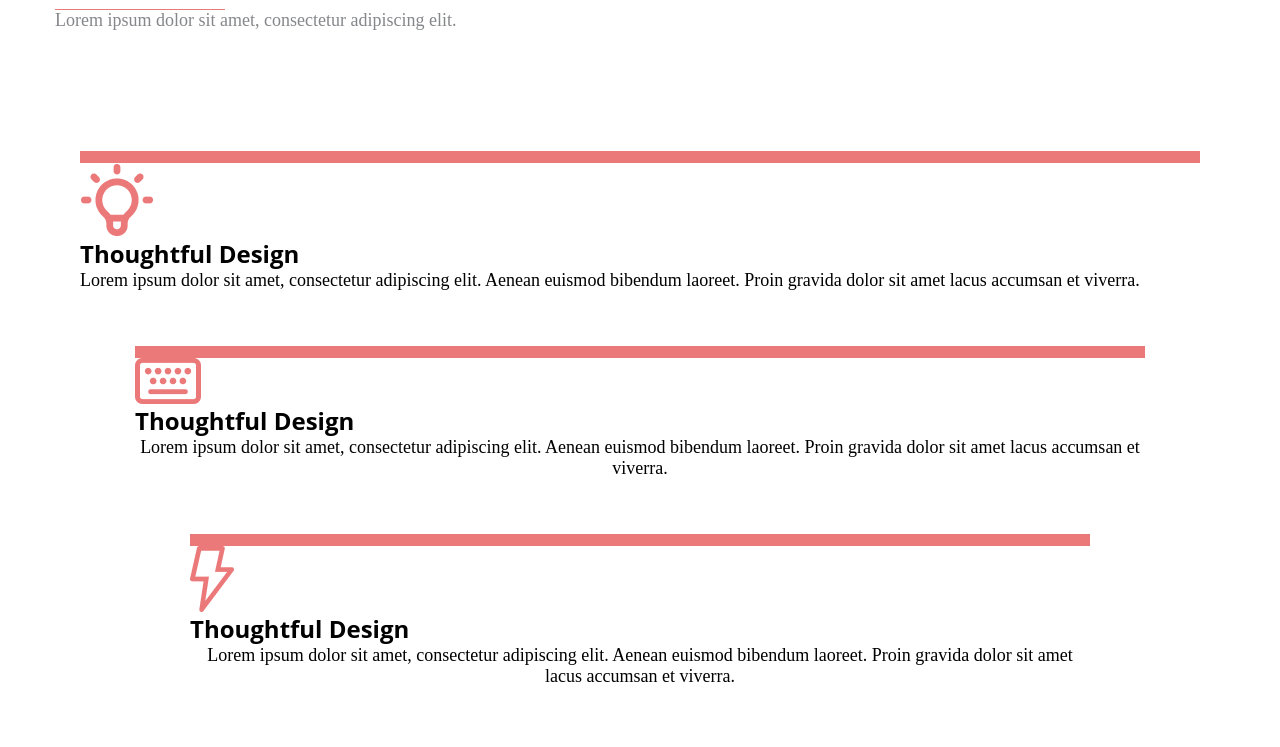
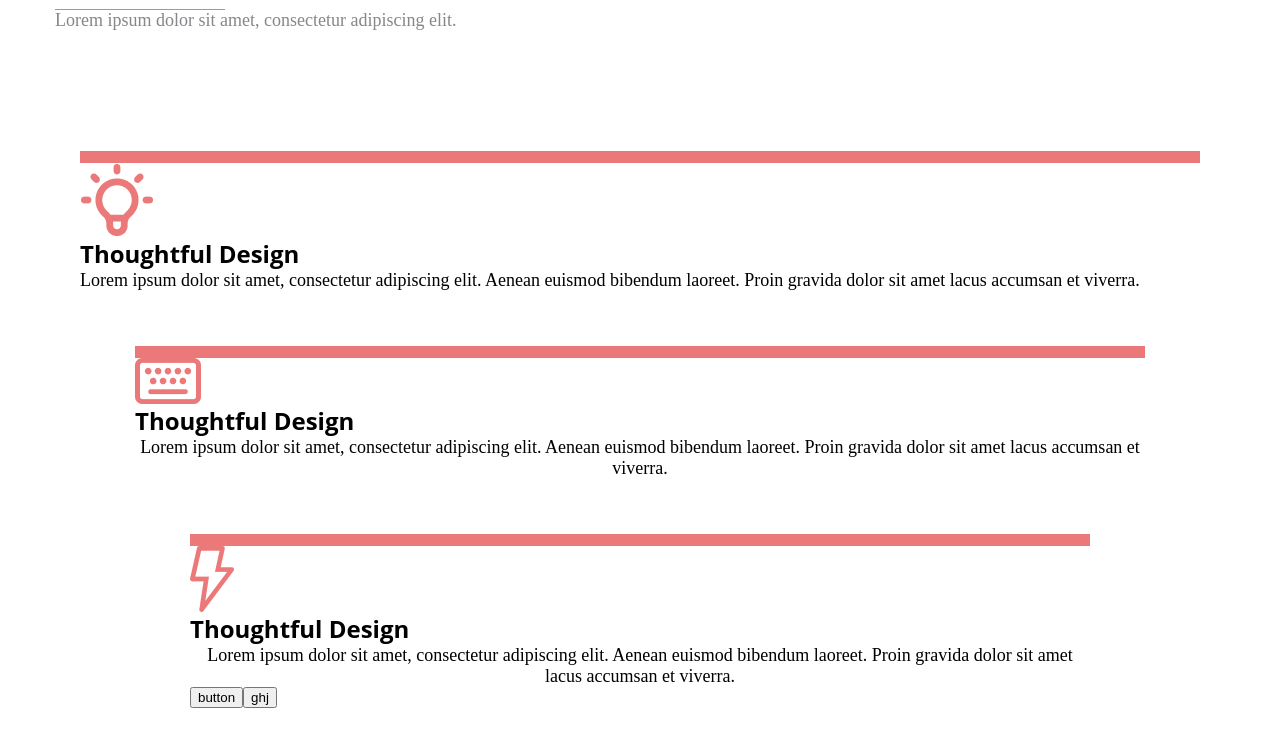
Before and after one commit to Denis171186/demo, a plain HTML site: page index.html in a window 1280 px wide. Shown: the part 71-818 px from the top of the page. Drawn offline with Linux system fonts and the light colour scheme.

Commit message:
Second commit

```diff
--- a/index.html
+++ b/index.html
@@ -37,6 +37,8 @@
                         <div class="item-awesome__title">Thoughtful Design</div>
                         <div class="item-awesome__text">Lorem ipsum dolor sit amet, consectetur adipiscing elit. Aenean euismod bibendum laoreet. Proin gravida dolor sit amet lacus accumsan et viverra.</div>
                 </div>
+                <button>button</button>
+                <button>ghj</button>
     </div>
 
 
```
